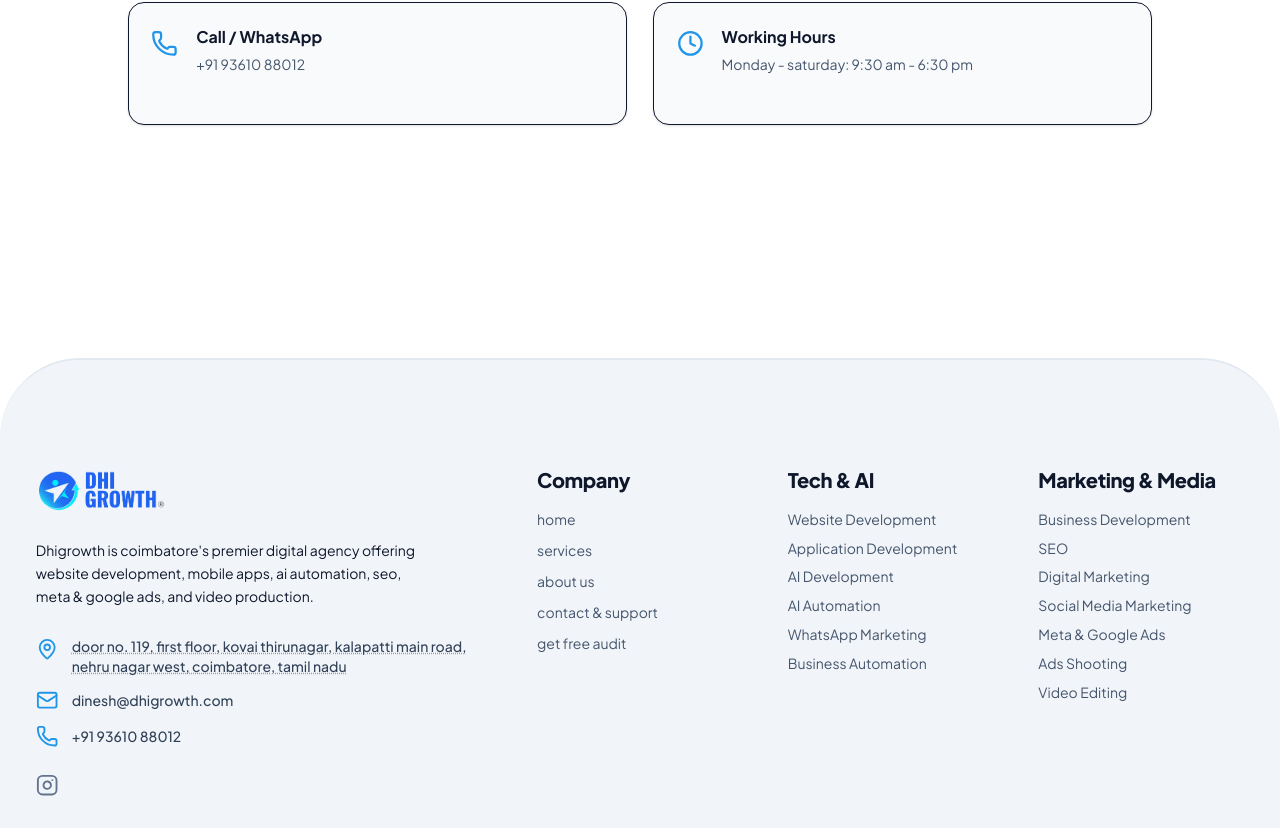
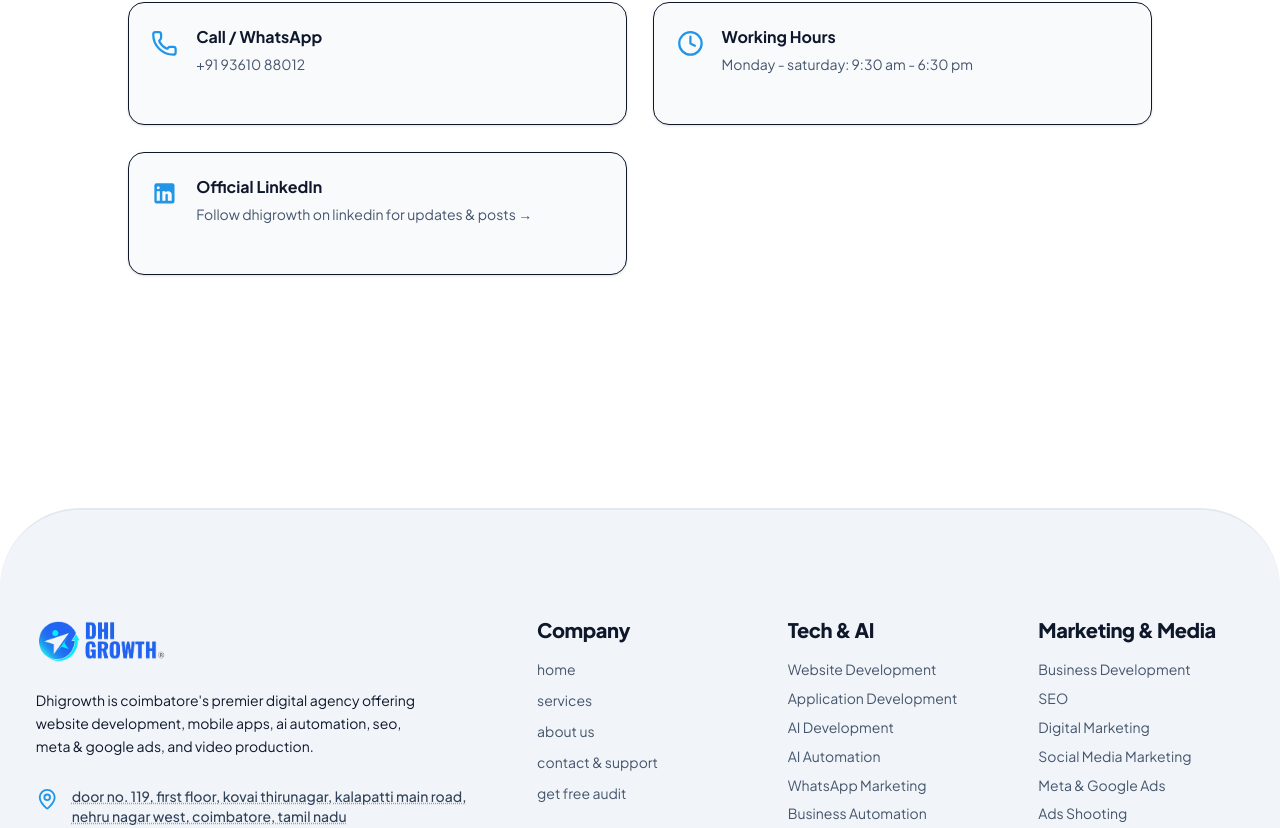
Before and after one commit to srijithit/dhi, a Next.js app in the folder next-frontend/: page /contact in a window 1280 px wide. Shown: the part 1132-1960 px from the top of the page. Built offline with nearby package versions, Linux system fonts and the light colour scheme; a web font is replaced by a local one.

Commit message:
feat: add official LinkedIn company link to Footer and Contact pages

```diff
--- a/next-frontend/src/app/contact/page.tsx
+++ b/next-frontend/src/app/contact/page.tsx
@@ -130,6 +130,23 @@ export default function ContactPage() {
                       </p>
                     </div>
                   </div>
+
+                  <a
+                    href="https://www.linkedin.com/company/dhigrowth/posts/?feedView=all"
+                    target="_blank"
+                    rel="noopener noreferrer"
+                    className="flex items-start gap-4 p-5 rounded-2xl bg-slate-50 dark:bg-[#0d111c] border border-slate-205 dark:border-slate-800 shadow-sm hover:border-[#2196E8] transition-colors group"
+                  >
+                    <div className="w-6 h-6 text-[#2196E8] shrink-0 mt-1 group-hover:scale-110 transition-transform">
+                      <svg className="w-6 h-6 fill-current" viewBox="0 0 24 24"><path d="M19 3a2 2 0 0 1 2 2v14a2 2 0 0 1-2 2H5a2 2 0 0 1-2-2V5a2 2 0 0 1 2-2h14m-.5 15.5v-5.3a3.26 3.26 0 0 0-3.26-3.26c-.85 0-1.84.52-2.32 1.3v-1.11h-2.8v8.37h2.8v-4.67c0-.25.02-.5.1-.68a1.14 1.14 0 0 1 1-.77c.76 0 1 .58 1 1.42v4.7h2.8M6.5 8.37a1.37 1.37 0 0 0 1.3-1.37A1.32 1.32 0 0 0 6.5 5.6a1.37 1.37 0 0 0-1.3 1.37A1.32 1.32 0 0 0 6.5 8.37m1.4 10.13V10.13h-2.8v8.37h2.8z"/></svg>
+                    </div>
+                    <div>
+                      <h4 className="font-bold text-slate-900 dark:text-white text-base group-hover:text-[#2196E8] transition-colors">Official LinkedIn</h4>
+                      <p className="text-slate-600 dark:text-slate-350 text-sm mt-1">
+                        Follow DhiGrowth on LinkedIn for updates &amp; posts →
+                      </p>
+                    </div>
+                  </a>
                 </div>
 
               </div>
--- a/next-frontend/src/components/Footer.tsx
+++ b/next-frontend/src/components/Footer.tsx
@@ -95,10 +95,13 @@ export default function Footer({ onSelectService, onOpenAudit }: FooterProps) {
               </a>
             </div>
 
-            {/* Social Icons - Keep Only Instagram */}
+            {/* Social Icons - Instagram & LinkedIn */}
             <div className="flex items-center gap-4 text-slate-500 dark:text-slate-400">
-              <a href="https://instagram.com/dhigrowth" target="_blank" rel="noopener noreferrer" className="hover:text-[#2196E8] transition-colors" aria-label="Instagram">
+              <a href="https://instagram.com/dhigrowth" target="_blank" rel="noopener noreferrer" className="hover:text-[#2196E8] transition-colors p-2 bg-slate-200/60 dark:bg-slate-900 rounded-xl border border-slate-300/60 dark:border-slate-800" aria-label="Instagram">
                 <svg className="w-5 h-5 stroke-current fill-none" strokeWidth="2" viewBox="0 0 24 24" strokeLinecap="round" strokeLinejoin="round"><rect x="2" y="2" width="20" height="20" rx="5" ry="5"/><path d="M16 11.37A4 4 0 1 1 12.63 8 4 4 0 0 1 16 11.37z"/><line x1="17.5" y1="6.5" x2="17.51" y2="6.5"/></svg>
+              </a>
+              <a href="https://www.linkedin.com/company/dhigrowth/posts/?feedView=all" target="_blank" rel="noopener noreferrer" className="hover:text-[#2196E8] transition-colors p-2 bg-slate-200/60 dark:bg-slate-900 rounded-xl border border-slate-300/60 dark:border-slate-800" aria-label="LinkedIn">
+                <svg className="w-5 h-5 fill-current" viewBox="0 0 24 24"><path d="M19 3a2 2 0 0 1 2 2v14a2 2 0 0 1-2 2H5a2 2 0 0 1-2-2V5a2 2 0 0 1 2-2h14m-.5 15.5v-5.3a3.26 3.26 0 0 0-3.26-3.26c-.85 0-1.84.52-2.32 1.3v-1.11h-2.8v8.37h2.8v-4.67c0-.25.02-.5.1-.68a1.14 1.14 0 0 1 1-.77c.76 0 1 .58 1 1.42v4.7h2.8M6.5 8.37a1.37 1.37 0 0 0 1.3-1.37A1.32 1.32 0 0 0 6.5 5.6a1.37 1.37 0 0 0-1.3 1.37A1.32 1.32 0 0 0 6.5 8.37m1.4 10.13V10.13h-2.8v8.37h2.8z"/></svg>
               </a>
             </div>
           </motion.div>
```
